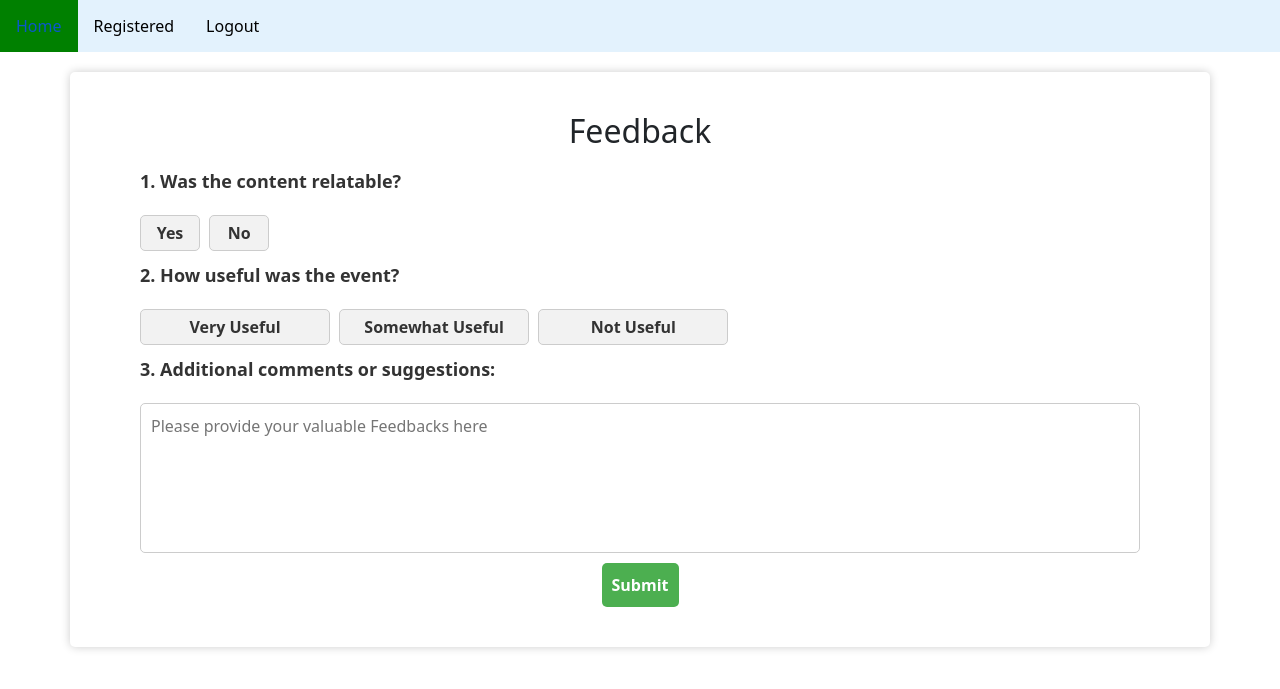
After one commit to Sam-822/Major-Project, a Flask app: page /student/givefeedback/1 in a window 1280 px wide. The commit adds this page. Shown: the top 689 px of the page. Run offline with Flask 3, Linux system fonts and the light colour scheme.

Commit message:
Added Student Side Codes

```diff
--- a/app.py
+++ b/app.py
@@ -73,7 +73,10 @@ def create_event():
             curr.execute("""insert into feedback(academic_year, current_year, department, course_name, event_name, form_time, form_status) value(%s, %s, %s, %s, %s, %s, %s)""",
                          (academic_year, student_year, department, course_name, event_name, create_event_time, 0))
             myconn.commit()
-            return redirect(url_for("create_event"))
+            success = 'Event Created Successfully'
+            form = Form()
+            form.acyear.choices = acyear
+            return render_template('faculty_create_event.html', success=success, form=form)
         else:
             return redirect(url_for('faculty'))
     form = Form()
@@ -162,6 +165,7 @@ def student_home():
     curr.execute('''select * from feedback where current_year=%s and department=%s''',
                  (stu_details[0][0], stu_details[0][1]))
     feedback_forms = curr.fetchall()
+    print(feedback_forms)
     curr.execute('''select form_id from registered where moodle_id=%s''',
                  (session['student_id'],))
     already_registered = curr.fetchall()
@@ -211,6 +215,11 @@ def deregister_for_event():
         return redirect(url_for('student_home'))
 
 
+@app.route("/student/givefeedback/<int:id>", methods=["GET", "POST"])
+def questions(id):
+    return render_template('student_questionnaire.html')
+
+
 @app.route("/change_status", methods=["POST", "GET"])
 def change_status():
     if not session.get('loggedin'):
@@ -237,8 +246,9 @@ def delete():
         id = request.form['delete']
         curr = myconn.cursor()
         curr.execute("""delete from feedback where id=%s""", (id,))
+        curr.execute("""delete from registered where form_id=%s""", (id,))
         myconn.commit()
-        return redirect(url_for('view_event'))
+        return redirect(url_for('event_status'))
 
 
 @app.route("/view/<int:id>", methods=["GET", "POST"])
--- a/templates/faculty_view_event_status.html
+++ b/templates/faculty_view_event_status.html
@@ -5,7 +5,7 @@
     <table class="table">
         <thead class="table-dark" style="margin: 10px;">
             <tr>
-                <th scope="col">Form No.</th>
+                <th scope="col">Sr No.</th>
                 <th scope="col">Event Name</th>
                 <th scope="col">Course Name</th>
                 <th scope="col">Year</th>
@@ -17,7 +17,7 @@
         <tbody>
             {% for i in feedbacks %}
             <tr>
-                <td scope="row">{{i[0]}}</td>
+                <td scope="row">{{loop.index}}</td>
                 <td scope="row">{{i[5]}}</td>
                 <td>{{i[4]}}</td>
                 <td>{{i[2]}}</td>
--- a/templates/faculty_view_feedbacks.html
+++ b/templates/faculty_view_feedbacks.html
@@ -5,7 +5,7 @@
     <table class="table">
         <thead class="table-dark" style="margin: 10px;">
             <tr>
-                <th scope="col">Form No.</th>
+                <th scope="col">Sr No.</th>
                 <th scope="col">Event Name</th>
                 <th scope="col">Course Name</th>
                 <th scope="col">Year</th>
@@ -16,7 +16,7 @@
         <tbody>
             {% for i in feedbacks %}
             <tr>
-                <td scope="row">{{i[0]}}</td>
+                <td scope="row">{{loop.index}}</td>
                 <td>{{i[5]}}</td>
                 <td>{{i[4]}}</td>
                 <td>{{i[2]}}</td>
--- a/templates/student_home.html
+++ b/templates/student_home.html
@@ -32,6 +32,9 @@
                         <button value={{i[0]}} name="edit" id="bt">Close Registrations</button>
                         {% endif %}
                     </form> -->
+                    {% if i[7]==1 %}
+                    <button type="button" disabled>Registration Closed</button>
+                    {% else %}
                     {% if i[0] in registered %}
                     <form action="{{url_for('deregister_for_event')}}" method="POST">
                         <button value={{i[0]}} name="register" id="bt">Unregister for Event</button>
@@ -41,6 +44,7 @@
                         <button value={{i[0]}} name="register" id="bt">Register for Event</button>
                     </form>
                     {% endif %}
+                    {% endif %}
                 </td>
             </tr>
             {% endfor %}
--- /dev/null
+++ b/templates/student_questionnaire.html
@@ -0,0 +1,144 @@
+{% extends 'student_navbar.html' %}
+
+{% block content %}
+<!-- <h1>Event Feedback Form</h1> -->
+<form>
+    <h2>Feedback</h2>
+    <fieldset>
+        <label style="width: 1000px;" for="relatable">1. Was the content relatable?</label>
+        <div id="some-class">
+            <input style="width: 60px;" type="radio" id="relatable-yes" name="relatable" value="yes">
+            <label style="width: 60px;" for="relatable-yes">Yes</label>
+            <input style="width: 60px;" type="radio" id="relatable-no" name="relatable" value="no">
+            <label style="width: 60px;" for="relatable-no">No</label>
+        </div>
+    </fieldset>
+    <fieldset style="width: 1000px;">
+
+        <label for="useful">2. How useful was the event?</label>
+        <div id="some-class">
+            <input style="width: 190px;" type="radio" id="useful-very" name="useful" value="very">
+            <label style="width: 190px;" for="useful-very">Very Useful</label>
+            <input style="width: 190px;" type="radio" id="useful-somewhat" name="useful" value="somewhat">
+            <label style="width: 190px;" for="useful-somewhat">Somewhat Useful</label>
+            <input style="width: 190px;" type="radio" id="useful-not" name="useful" value="not">
+            <label style="width: 190px;" for="useful-not">Not Useful</label>
+        </div>
+    </fieldset>
+
+    <label for="comments" style="width: 1000px">3. Additional comments or suggestions:</label>
+    <textarea id="comments" name="comments" placeholder="Please provide your valuable Feedbacks here"
+        required></textarea>
+    <input type="submit" value="Submit">
+</form>
+<style>
+    form {
+        display: flex;
+        flex-direction: column;
+        align-items: center;
+        padding: 20px;
+        /* border: 1px solid #ccc; */
+        border-radius: 10px;
+        background-color: #fff;
+        transition: transform 0.3s ease-in-out;
+        transform: scale(1);
+    }
+
+    /* form:hover {
+        transform: scale(1.05);
+        box-shadow: 0px 0px 15px rgba(0, 0, 0, 0.3);
+    } */
+    fieldset {
+        overflow: hidden
+    }
+
+    .some-class {
+        float: right;
+        clear: none;
+    }
+
+    input[type="radio"],
+    input.radio {
+        margin: 0 10px;
+        width: 50px;
+        float: right;
+        clear: none;
+    }
+
+    input[type="submit"] {
+        padding: 10px 10px;
+        background-color: #4CAF50;
+        color: #fff;
+        border: none;
+        border-radius: 5px;
+        cursor: pointer;
+        font-size: 16px;
+        font-weight: bold;
+        transition: background-color 0.3s ease-in-out;
+    }
+
+    input[type="submit"]:hover {
+        background-color: #3e8e41;
+    }
+
+    label {
+        font-weight: bold;
+        margin: 10px 0 10px 0;
+        font-size: 18px;
+        color: #333;
+        text-align: center;
+        display: flex;
+        flex-direction: row;
+        /* align-items: center;
+        justify-content: center; */
+    }
+
+    h1 {
+        margin-top: 0;
+        font-size: 32px;
+        color: #4CAF50;
+        text-align: center;
+    }
+
+    textarea {
+        width: 1000px;
+        padding: 10px;
+        margin: 10px 0;
+        border: 1px solid #ccc;
+        border-radius: 5px;
+        resize: none;
+        min-height: 150px;
+        max-height: 300px;
+    }
+
+    @media only screen and (max-width: 600px) {
+        form {
+            width: 90%;
+        }
+    }
+
+    /* Changes for horizontal radio buttons */
+    input[type="radio"] {
+        display: none;
+    }
+
+    input[type="radio"]+label {
+        display: inline-block;
+        margin-right: 5px;
+        margin-bottom: 1px;
+        padding: 5px 5px;
+        font-size: 16px;
+        color: #333;
+        background-color: #f2f2f2;
+        border-radius: 5px;
+        border: 1px solid #ccc;
+    }
+
+    input[type="radio"]:checked+label {
+        background-color: #4CAF50;
+        color: #fff;
+        border-color: #4CAF50;
+    }
+</style>
+
+{% endblock %}
--- a/templates/student_registered.html
+++ b/templates/student_registered.html
@@ -26,13 +26,11 @@
                 <td>{{i[4]}}</td>
                 <td>
                     {% if i[5]==0 %}
-                    <form action="{{url_for('deregister_for_event')}}" method="POST">
+                    <form action="{{url_for('questions', id=i[0])}}" method="POST">
                         <button value={{i[0]}} name="register" id="bt">Give Feedback</button>
                     </form>
                     {% else %}
-                    <form action="{{url_for('register_for_event')}}" method="POST">
-                        <button value={{i[0]}} name="register" id="bt">View Feedback</button>
-                    </form>
+                    <button value={{i[0]}} name="register" id="bt">View Feedback</button>
                     {% endif %}
                 </td>
             </tr>
```
Also changed, not shown: templates/faculty_create_event.html (+8 -0 lines).
